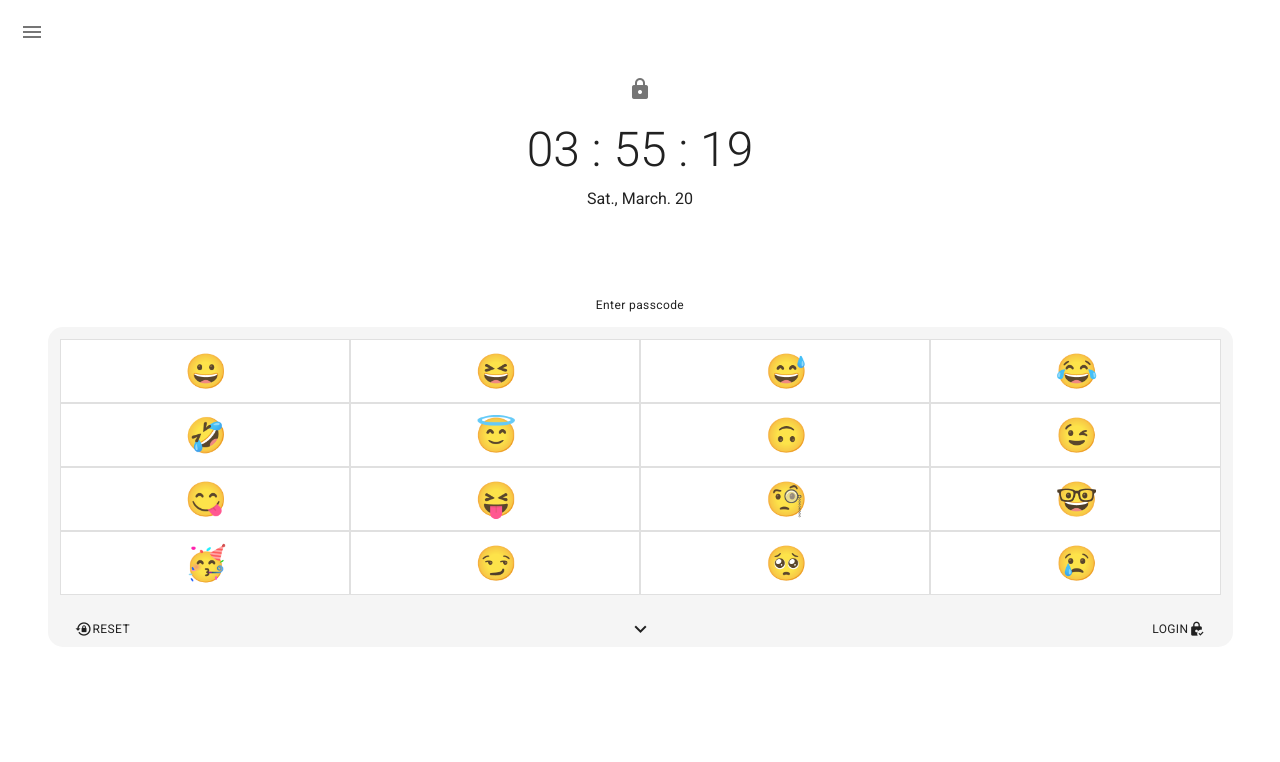
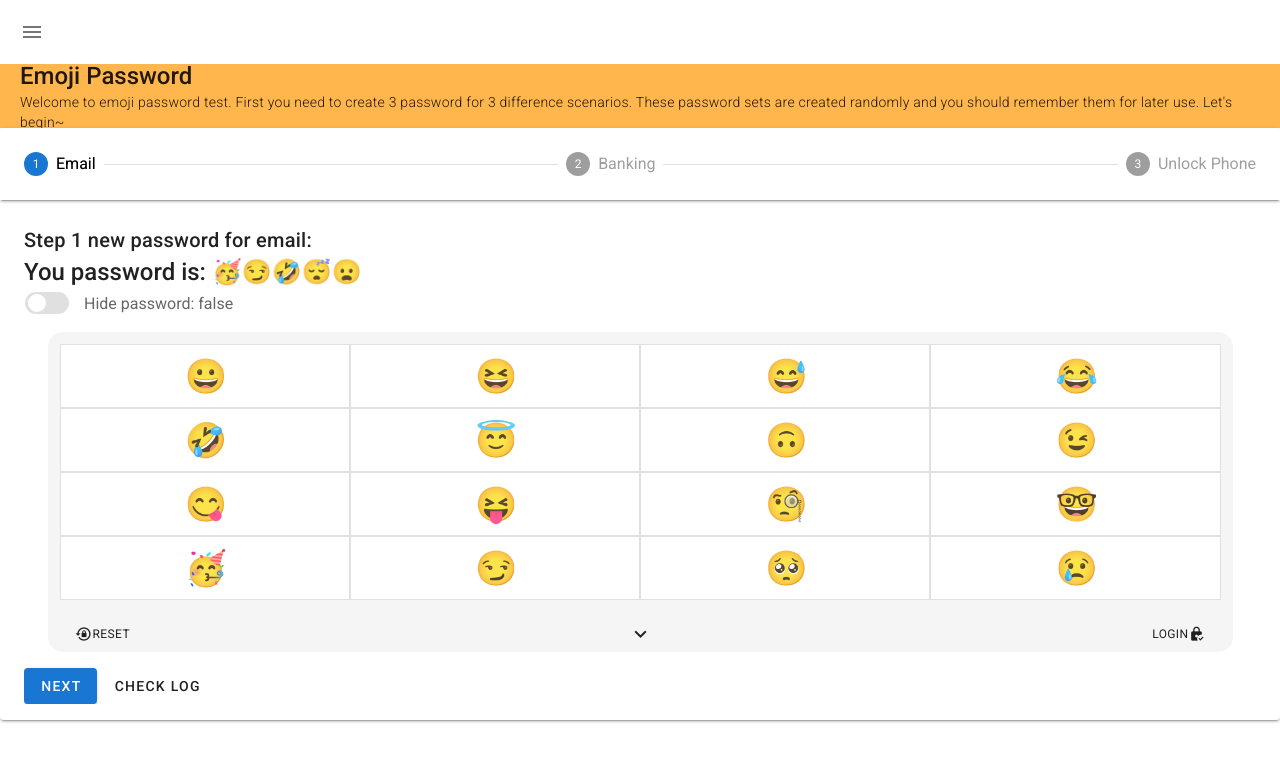
Before and after one commit to Thomas-Leung/emoji-password, a Vue app: page / in a window 1280 px wide. Shown: the top 762 px of the page. Built offline with nearby package versions, Linux system fonts and the light colour scheme.

Commit message:
added first create pwd page with functionality

```diff
--- a/package.json
+++ b/package.json
@@ -3,6 +3,7 @@
   "version": "0.1.0",
   "private": true,
   "scripts": {
+    "start": "npm run serve",
     "serve": "vue-cli-service serve",
     "build": "vue-cli-service build",
     "lint": "vue-cli-service lint"
--- a/src/App.vue
+++ b/src/App.vue
@@ -37,7 +37,8 @@ export default {
     return {
       drawer: null,
       items: [
-        { title: "test1", icon: "mdi-test-tube", to: "/" },
+        { title: "Create Password", icon: "mdi-pencil", to: "/"},
+        { title: "test1", icon: "mdi-test-tube", to: "/home" },
         { title: "About", icon: "mdi-information-outline", to: "/about" }
       ]
     };
--- a/src/components/EmojiPwd.vue
+++ b/src/components/EmojiPwd.vue
@@ -1,5 +1,5 @@
 <template>
-  <v-sheet class="pa-4">
+  <v-sheet>
     <v-row align="center" justify="center">
       <v-col v-if="passcode.length === 0" class="mb-4" cols="auto"></v-col>
       <v-col class="pl-1 pr-1 pt-1" cols="auto" v-for="i in passcode.length" :key="i">
@@ -53,14 +53,14 @@
 import emojiPwd from "@/components/data/emojiPwd.json";
 export default {
   props: {
-    unlock: Boolean
+    unlock: Boolean,
+    randPwd: String
   },
   data: function() {
     return {
       emoji: emojiPwd["page1"],
       arrow: "mdi-chevron-down",
       passcode: "",
-      tempPwd: "1234",
       snackbar: false,
       snackbarText: "",
       snackbarColor: "success",
@@ -85,10 +85,9 @@ export default {
       this.shake = false;
     },
     login() {
-      if (this.passcode == this.tempPwd) {
+      if (this.passcode == this.randPwd) {
         this.snackbarColor = "success";
-        this.snackbarText =
-          "Correct Passcode~ Click the unlock icon to lock again.";
+        this.snackbarText = "Correct Passcode~"; // Click the unlock icon to lock again.
         this.$emit("unlock", true);
       } else {
         this.snackbarColor = "error";
--- a/src/router/index.js
+++ b/src/router/index.js
@@ -1,12 +1,18 @@
 import Vue from 'vue'
 import VueRouter from 'vue-router'
 import Home from '../views/Home.vue'
+import CreatePwd from '../views/CreatePwd.vue'
 
 Vue.use(VueRouter)
 
 const routes = [
   {
     path: '/',
+    name: 'CreatePwd',
+    component: CreatePwd
+  },
+  {
+    path: '/home',
     name: 'Home',
     component: Home
   },
--- /dev/null
+++ b/src/views/CreatePwd.vue
@@ -0,0 +1,128 @@
+<template>
+  <div class="create-pwd-content">
+    <v-sheet color="orange lighten-2" class="px-8 py-2">
+      <v-row class="headline font-weight-medium">Emoji Password</v-row>
+      <v-row class="font-weight-light body-2">
+        Welcome to emoji password test. First you need to create 3 password for 3 difference scenarios.
+        These password sets are created randomly and you should remember them for later use. Let's begin~
+      </v-row>
+    </v-sheet>
+
+    <v-stepper v-model="page">
+      <v-stepper-header>
+        <v-stepper-step :complete="page > 1" step="1">Email</v-stepper-step>
+        <v-divider></v-divider>
+        <v-stepper-step :complete="page > 2" step="2">Banking</v-stepper-step>
+        <v-divider></v-divider>
+        <v-stepper-step step="3">Unlock Phone</v-stepper-step>
+      </v-stepper-header>
+
+      <v-stepper-items class="pa-n8">
+        <v-stepper-content step="1">
+          <v-sheet>
+            <h1 class="title font-weight-medium">Step 1 new password for email:</h1>
+            <h1 class="headline font-weight-medium">
+              You password is:
+              <span v-if="!hidePwd">{{displayPwd}}</span>
+            </h1>
+            <v-switch
+              inset
+              dense
+              :ripple="false"
+              v-model="hidePwd"
+              :label="`Hide password: ${hidePwd.toString()}`"
+              class="ma-0 ml-1"
+              hide-details
+            ></v-switch>
+          </v-sheet>
+          <EmojiPwd :randPwd="generatedPwd" />
+          <v-sheet height="2vh"></v-sheet>
+          <v-btn color="primary" @click="page = 2">Next</v-btn>
+          <v-btn text>Check Log</v-btn>
+        </v-stepper-content>
+
+        <v-stepper-content step="2">
+          <v-card class="mb-12" color="grey lighten-1" height="200px"></v-card>
+
+          <v-btn color="primary" @click="page = 3">Continue</v-btn>
+
+          <v-btn text>Cancel</v-btn>
+        </v-stepper-content>
+
+        <v-stepper-content step="3">
+          <v-card class="mb-12" color="grey lighten-1" height="200px"></v-card>
+
+          <v-btn color="primary" @click="page = 1">Continue</v-btn>
+
+          <v-btn text>Cancel</v-btn>
+        </v-stepper-content>
+      </v-stepper-items>
+    </v-stepper>
+  </div>
+</template>
+
+<script>
+import EmojiPwd from "@/components/EmojiPwd.vue";
+
+export default {
+  components: {
+    EmojiPwd
+  },
+  data() {
+    return {
+      page: 1,
+      hidePwd: false,
+      generatedPwd: "", // the symbol (character) of emojiPwd
+      displayPwd: "" // the emoji of emojiPwd
+    };
+  },
+  created() {
+    let generatedPwd = "";
+    let displayPwd = "";
+    const characters = "1234567890qwerty!@#$%^&*()QWERTY";
+    const emoji = [
+      "😀",
+      "😆",
+      "😅",
+      "😂",
+      "🤣",
+      "😇",
+      "🙃",
+      "😉",
+      "😋",
+      "😝",
+      "🧐",
+      "🤓",
+      "🥳",
+      "😏",
+      "🥺",
+      "😢",
+      "😭",
+      "😤",
+      "😠",
+      "😰",
+      "😓",
+      "🤔",
+      "🤭",
+      "🤥",
+      "😶",
+      "😬",
+      "🙄",
+      "😦",
+      "😴",
+      "🤤",
+      "😵",
+      "😷"
+    ];
+    const charactersLength = characters.length;
+    const pwdLength = 5;
+    for (let i = 0; i < pwdLength; i++) {
+      let randomNum = Math.floor(Math.random() * charactersLength);
+      generatedPwd += characters.charAt(randomNum);
+      displayPwd += emoji[randomNum];
+    }
+    this.generatedPwd = generatedPwd;
+    this.displayPwd = displayPwd;
+  }
+};
+</script>
--- a/src/views/Home.vue
+++ b/src/views/Home.vue
@@ -1,7 +1,9 @@
 <template>
   <div class="home">
     <Clock :unlock="unlock" @unlock="lock" />
-    <EmojiPwd :unlock="unlock" @unlock="getUnlockValue" />
+    <v-sheet class="pa-4">
+      <EmojiPwd :unlock="unlock" @unlock="getUnlockValue" />
+    </v-sheet>
   </div>
 </template>
 
```
